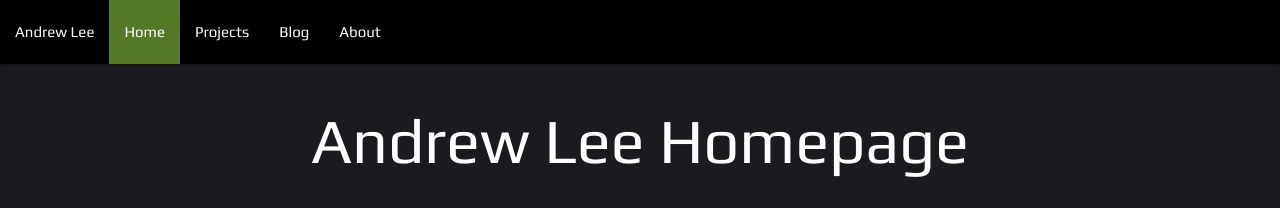
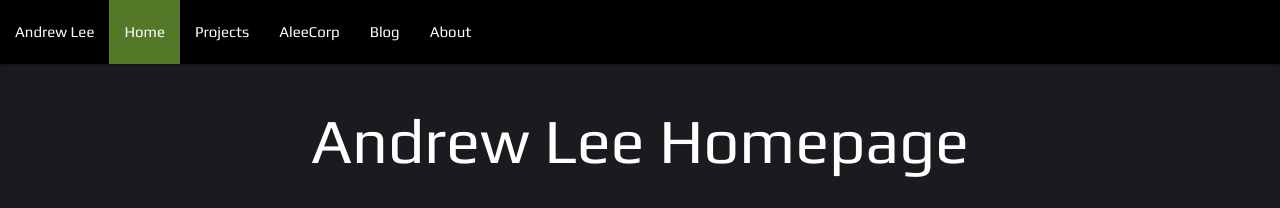
Before and after one commit to Alee14/personal-website, a Jekyll site: the page built from index.html, in a window 1280 px wide. Shown: the top 208 px of the page. Built offline with Jekyll 4.4.1, drawn with Linux system fonts in a browser that asks for light colours; nearby versions of some CDN libraries.

Commit message:
Added AleeCorp

```diff
--- a/_includes/navigator.html
+++ b/_includes/navigator.html
@@ -3,6 +3,7 @@
       <li class="nav logo"><a class="nav" href="/">Andrew Lee</a></li>
       <li class="nav" {% if page.url == "/" %}style="background-color: #537828;"{% endif %}><a class="nav" href="/">Home</a></li>
       <li class="nav" {% if page.url == "/projects.html" %}style="background-color: #537828;"{% endif %}><a class="nav" href="/projects">Projects</a></li>
+      <li class="nav"> <a class="nav" href="https://aleecorp.github.io">AleeCorp</a></li>
       <li class="nav" {% if page.url == "/blog.html" %}style="background-color: #537828;"{% endif %}><a class="nav" href="/blog">Blog</a></li>
       <li class="nav" {% if page.url == "/about.html" %}style="background-color: #537828;"{% endif %}><a class="nav" href="/about">About</a></li>
     </ul>
```
